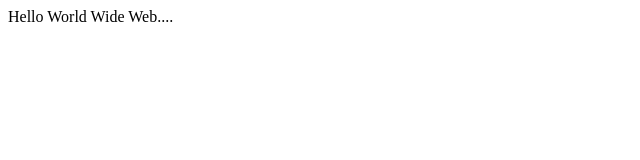
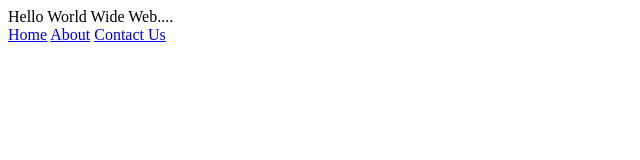
Before and after one commit to rayloyloy/Hello_World, a plain HTML site: page index.html in a window 1280 px wide. Shown: the whole page, without its empty margins (0-640 px from the left). Drawn offline with Linux system fonts and the light colour scheme.

Commit message:
added menu

```diff
--- a/index.html
+++ b/index.html
@@ -5,5 +5,12 @@
 	</head>
 	<body>
 		Hello World Wide Web....
+		<header>
+			<div class="top-menu">
+				<a href="#">Home</a>
+				<a href="about.html">About</a>
+				<a href="contact.html">Contact Us</a>
+			</div>
+		</header>
 	</body>
 </html>
```
